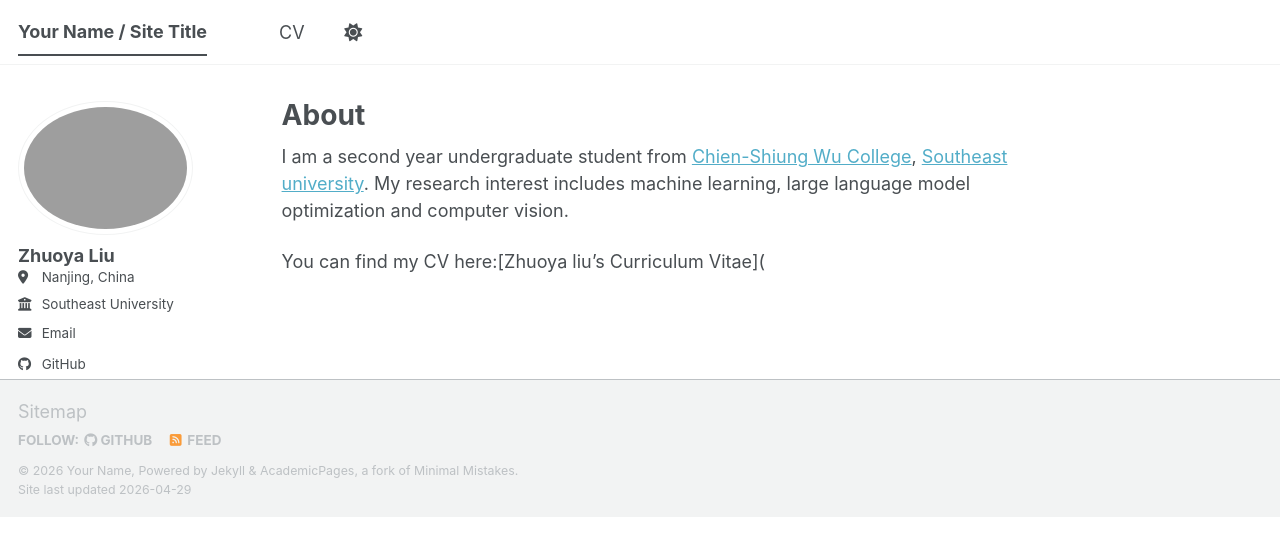
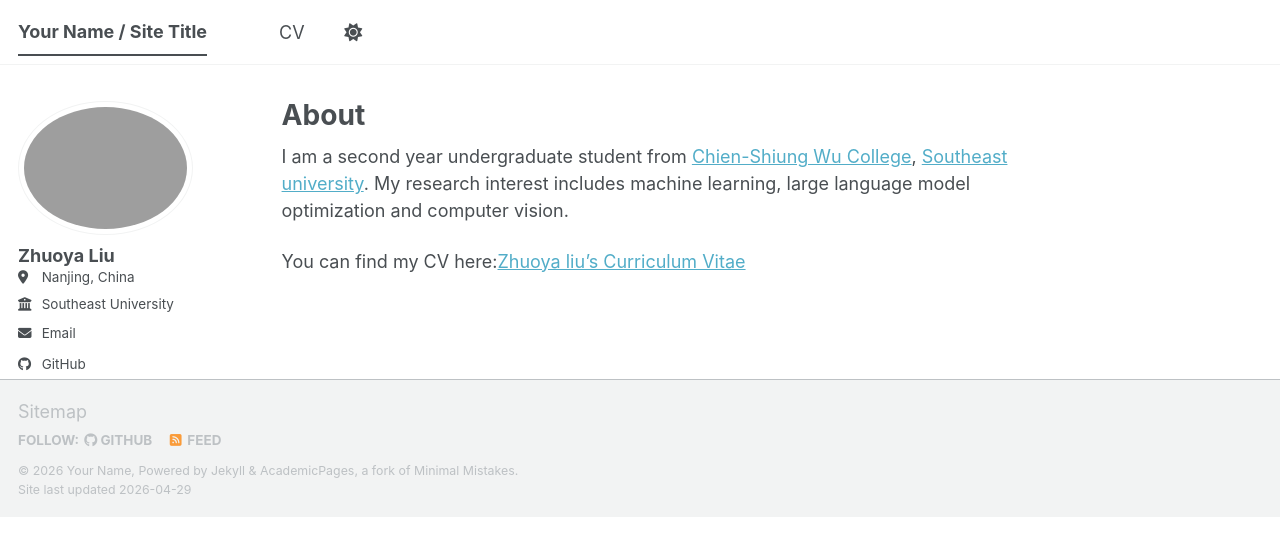
Before and after one commit to Sylvia-lzy/Sylvia-lzy.github.io, a Jekyll site: the page built from _pages/about.md, in a window 1280 px wide. Shown: the top 556 px of the page. Built offline with Jekyll 4.4.1, drawn with Linux system fonts in a browser that asks for light colours; a script bundle is joined from its source files by our own code; library files that are not in the unit come from our copies; part of the change alters nothing that is shown.

```diff
--- a/_pages/about.md
+++ b/_pages/about.md
@@ -9,4 +9,4 @@ redirect_from:
 
 I am a second year undergraduate student from [Chien-Shiung Wu College](https://wjx.seu.edu.cn/), [Southeast university](https://www.seu.edu.cn/). My research interest includes machine learning, large language model optimization and computer vision.
 
-You can find my CV here:[Zhuoya liu's Curriculum Vitae](
+You can find my CV here:[Zhuoya liu's Curriculum Vitae](assets/Zhuoya_Liu's cv.pdf)
```
